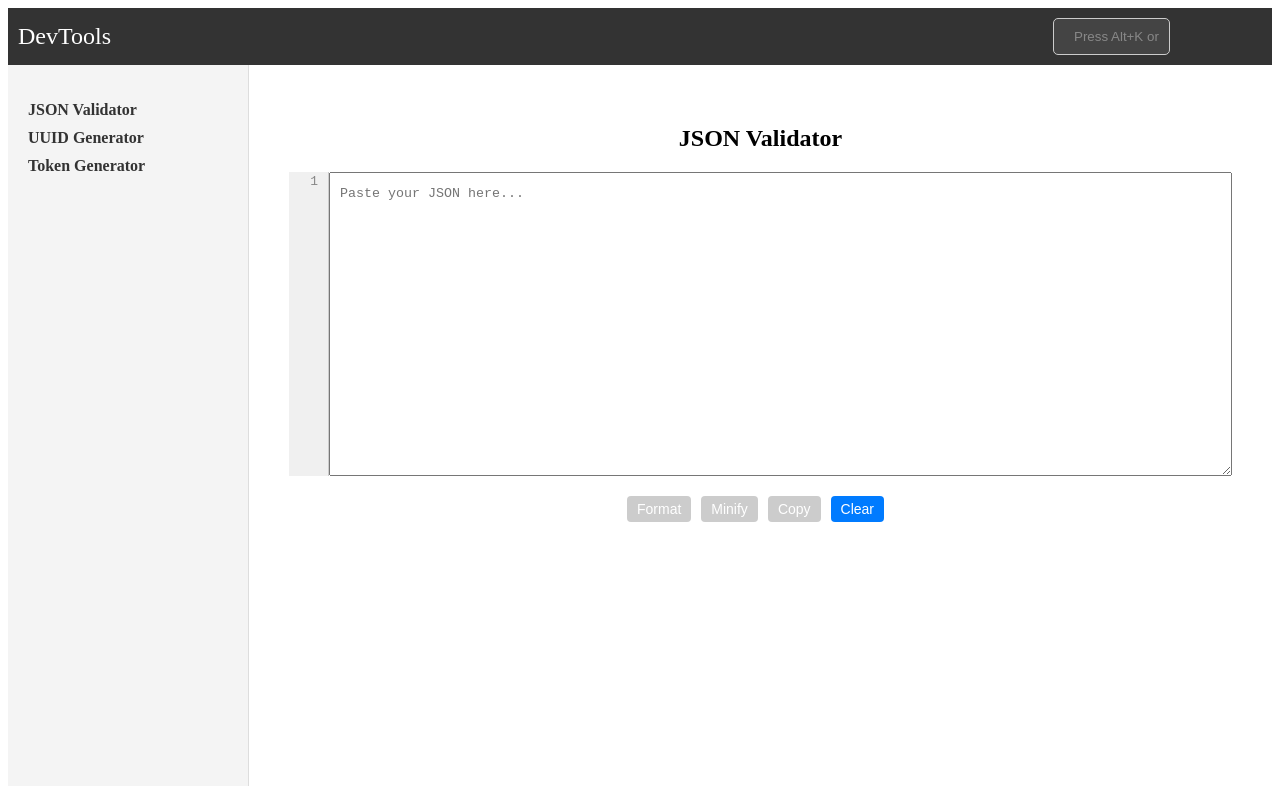
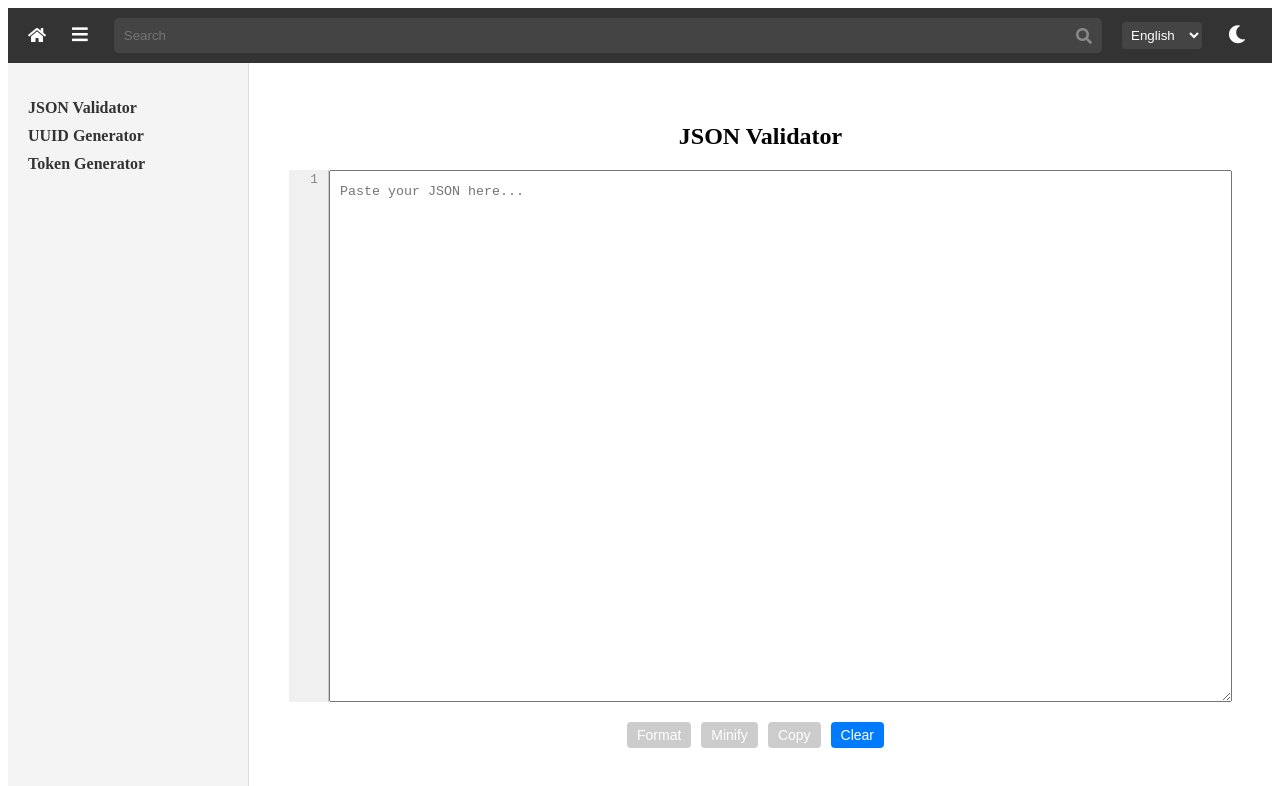
Before and after one commit to sergey-voloshin02/my-tools-page, a Vue app: page /json-validator in a window 1280 px wide. Shown: the top 786 px of the page. Built offline with nearby package versions, Linux system fonts and the light colour scheme.

Commit message:
NavBar upd

```diff
--- a/public/index.html
+++ b/public/index.html
@@ -1,17 +1,26 @@
 <!DOCTYPE html>
 <html lang="">
+
 <head>
   <meta charset="utf-8">
   <meta http-equiv="X-UA-Compatible" content="IE=edge">
   <meta name="viewport" content="width=device-width,initial-scale=1.0">
   <link rel="icon" href="<%= BASE_URL %>favicon.ico">
-    <title><%= htmlWebpackPlugin.options.title %></title>
+  <title>
+    <%= htmlWebpackPlugin.options.title %>
+  </title>
+
+  <link rel="stylesheet" href="https://cdnjs.cloudflare.com/ajax/libs/font-awesome/5.15.4/css/all.min.css" />
+
 </head>
+
 <body>
   <noscript>
-      <strong>We're sorry but <%= htmlWebpackPlugin.options.title %> doesn't work properly without JavaScript enabled. Please enable it to continue.</strong>
+    <strong>We're sorry but <%= htmlWebpackPlugin.options.title %> doesn't work properly without JavaScript enabled.
+        Please enable it to continue.</strong>
   </noscript>
   <div id="app"></div>
   <!-- built files will be auto injected -->
 </body>
+
 </html>
--- a/src/App.vue
+++ b/src/App.vue
@@ -1,24 +1,15 @@
 <template>
   <div>
-    <nav class="navbar">
-      <div class="navbar-brand">DevTools</div>
-      <div class="search-hint">
-        <!-- Строка поиска с иконкой лупы -->
-        <div class="search-input">
-          <i class="fas fa-search"></i>
-          <input
-            type="text"
-            placeholder="Press Alt+K or click here to search..."
-            @focus="openSearch"
-          />
-        </div>
-      </div>
-    </nav>
+    <!-- Навбар вынесен в отдельный компонент -->
+    <MainNavbar @open-search="openSearch" @toggle-menu="toggleMenu" />
 
-    <SearchBar ref="searchBar" /> <!-- Добавляем ref на компонент поиска -->
+    <!-- Компонент поиска -->
+    <SearchBar ref="searchBar" />
 
+    <!-- Основной контейнер -->
     <div class="main-container">
-      <aside class="left-menu">
+      <!-- Левое меню -->
+      <aside class="left-menu" v-if="isMenuVisible">
         <ul>
           <li><router-link to="/json-validator">JSON Validator</router-link></li>
           <li><router-link to="/uuid-generator">UUID Generator</router-link></li>
@@ -26,80 +17,115 @@
         </ul>
       </aside>
 
+      <!-- Контент -->
       <main class="content">
-        <router-view></router-view> <!-- Здесь будет отображаться контент -->
+        <router-view></router-view>
       </main>
     </div>
   </div>
 </template>
 
 <script>
+// Импортируем компоненты
+import MainNavbar from './components/Navbar.vue';
 import SearchBar from './components/SearchBar.vue';
 
 export default {
   name: 'App',
   components: {
+    MainNavbar, // Регистрируем MainNavbar
     SearchBar,
+  },
+  data() {
+    return {
+      isMenuVisible: true, // Управляем видимостью левого меню
+    };
   },
   methods: {
     openSearch() {
-      // Открываем поиск при клике на инпут через ref компонента
+      // Открываем компонент поиска через его ref
       this.$refs.searchBar.openSearch();
+    },
+    toggleMenu() {
+      // Скрываем или показываем левое меню
+      this.isMenuVisible = !this.isMenuVisible;
     },
   },
 };
 </script>
 
 <style scoped>
-/* Навбар и элементы поиска */
+/* Стили для навбара и страницы */
 .navbar {
   background-color: #333;
   color: white;
-  padding: 10px;
+  padding: 10px 20px;
   display: flex;
   justify-content: space-between;
   align-items: center;
 }
 
-.navbar-brand {
-  font-size: 24px;
+.navbar .navbar-left,
+.navbar .navbar-right {
+  display: flex;
+  align-items: center;
 }
 
-.search-hint {
-  margin-left: auto;
+.navbar .home-btn,
+.navbar .menu-btn,
+.navbar .theme-btn {
+  background: none;
+  border: none;
+  color: white;
+  font-size: 18px;
+  cursor: pointer;
+  margin-right: 20px;
 }
 
-.search-input {
-  display: flex;
-  align-items: center;
-  width: 50%; /* Строка поиска занимает половину ширины */
-  background-color: #444;
-  border-radius: 5px;
-  padding: 5px;
-  border: 1px solid #ccc;
-  color: white;
+.navbar .home-btn i,
+.navbar .menu-btn i,
+.navbar .theme-btn i {
+  font-size: 20px;
 }
 
-.search-input i {
-  margin-right: 10px;
+.navbar .search-container {
+  display: flex;
+  flex-grow: 1;
+  max-width: 500px;
+  position: relative;
 }
 
-.search-input input {
+.navbar .search-container input {
   width: 100%;
-  padding: 5px;
+  padding: 8px;
   border: none;
-  background-color: transparent;
+  border-radius: 4px;
+  background-color: #444;
   color: white;
+  outline: none;
 }
 
-.search-input input::placeholder {
+.navbar .search-container .search-icon {
+  position: absolute;
+  right: 10px;
+  top: 50%;
+  transform: translateY(-50%);
   color: #888;
+}
+
+.navbar-right select {
+  background-color: #444;
+  color: white;
+  border: none;
+  border-radius: 4px;
+  padding: 5px;
+  margin-right: 10px;
 }
 
 /* Основные стили для макета страницы */
 .main-container {
   display: flex;
-  height: calc(100vh - 50px);
+  height: calc(100vh - 50px); /* Высота экрана минус высота навбара */
 }
 
 .left-menu {
@@ -132,5 +158,29 @@ export default {
 .content {
   flex: 1;
   padding: 20px;
+  background-color: #fff;
+}
+
+/* Темный режим */
+.dark-mode {
+  background-color: #1e1e1e;
+  color: white;
+}
+
+.dark-mode .left-menu {
+  background-color: #333;
+  border-right-color: #444;
+}
+
+.dark-mode .left-menu a {
+  color: #ddd;
+}
+
+.dark-mode .left-menu a:hover {
+  color: #fff;
+}
+
+.dark-mode .content {
+  background-color: #2c2c2c;
 }
 </style>
--- a/src/components/JSONValidator.vue
+++ b/src/components/JSONValidator.vue
@@ -3,14 +3,8 @@
     <h2>JSON Validator</h2>
     <div class="textarea-wrapper">
       <div class="line-numbers" ref="lineNumbers"></div>
-        <textarea
-          v-model="jsonInput"
-          @input="updateLineNumbers"
-          ref="textarea"
-          placeholder="Paste your JSON here..."
-          rows="10"
-          cols="50"
-        ></textarea>
+      <textarea v-model="jsonInput" @input="updateLineNumbers" ref="textarea" placeholder="Paste your JSON here..."
+        rows="10" cols="50"></textarea>
     </div>
     <div class="actions">
       <button @click="formatJSON" :disabled="!isValid" class="action-button">Format</button>
@@ -135,7 +129,7 @@
   display: flex;
   position: relative;
   width: 100%;
-    height: 40%;
+  height: 70%;
   margin-bottom: 20px;
 }
 
@@ -150,8 +144,10 @@
   font-family: monospace;
   line-height: 1.6;
   box-sizing: border-box;
-    overflow: hidden; /* Убираем скролл-бар */
-    height: 100%; /* Устанавливаем высоту на 100% от высоты контейнера .textarea-wrapper */
+  overflow: hidden;
+  /* Убираем скролл-бар */
+  height: 100%;
+  /* Устанавливаем высоту на 100% от высоты контейнера .textarea-wrapper */
 }
 
 .line-numbers div {
--- /dev/null
+++ b/src/components/Navbar.vue
@@ -0,0 +1,147 @@
+<template>
+    <nav class="navbar">
+      <!-- Левая часть навбара -->
+      <div class="navbar-left">
+        <!-- Кнопка "Home" -->
+        <router-link to="/" class="home-btn">
+          <i class="fas fa-home"></i>
+        </router-link>
+
+        <!-- Кнопка для скрытия/показа левого меню -->
+        <button @click="toggleMenu" class="menu-btn">
+          <i class="fas fa-bars"></i>
+        </button>
+      </div>
+
+      <!-- Строка поиска -->
+      <div class="search-container">
+        <input
+          type="text"
+          v-model="searchQuery"
+          placeholder="Search"
+          @click="openSearch"
+        />
+        <i class="fas fa-search search-icon"></i>
+      </div>
+
+      <!-- Правая часть навбара -->
+      <div class="navbar-right">
+        <!-- Выбор языка -->
+        <select v-model="selectedLanguage" @change="changeLanguage">
+          <option value="en">English</option>
+          <option value="ru">Русский</option>
+        </select>
+
+        <!-- Переключение темы (темная/светлая) -->
+        <button @click="toggleTheme" class="theme-btn">
+          <i :class="isDarkMode ? 'fas fa-sun' : 'fas fa-moon'"></i>
+        </button>
+      </div>
+    </nav>
+  </template>
+
+  <script>
+  export default {
+    name: 'MainNavbar',
+    data() {
+      return {
+        searchQuery: '',
+        selectedLanguage: 'en',
+        isDarkMode: false,
+      };
+    },
+    methods: {
+      openSearch() {
+        this.$emit('open-search');
+      },
+      toggleMenu() {
+        this.$emit('toggle-menu');
+      },
+      changeLanguage() {
+        console.log(`Language changed to ${this.selectedLanguage}`);
+      },
+      toggleTheme() {
+        this.isDarkMode = !this.isDarkMode;
+        document.body.classList.toggle('dark-mode', this.isDarkMode);
+      },
+    },
+  };
+  </script>
+
+  <style scoped>
+  .navbar {
+    display: flex;
+    justify-content: space-between;
+    align-items: center;
+    padding: 10px 20px;
+    background-color: #333;
+    color: white;
+  }
+
+  .navbar-left {
+    display: flex;
+    align-items: center;
+  }
+
+  .home-btn {
+    color: white;
+    text-decoration: none;
+    margin-right: 20px;
+  }
+
+  .menu-btn {
+    background: none;
+    border: none;
+    color: white;
+    font-size: 18px;
+    cursor: pointer;
+  }
+
+  .search-container {
+    display: flex;
+    align-items: center;
+    flex-grow: 1;
+    margin: 0 20px;
+    position: relative;
+  }
+
+  .search-container input {
+    width: 100%;
+    padding: 10px;
+    border: none;
+    border-radius: 5px;
+    background-color: #444;
+    color: white;
+    outline: none;
+  }
+
+  .search-container .search-icon {
+    position: absolute;
+    right: 10px;
+    top: 50%;
+    transform: translateY(-50%);
+    color: #888;
+  }
+
+  .navbar-right {
+    display: flex;
+    align-items: center;
+  }
+
+  .navbar-right select {
+    margin-right: 20px;
+    padding: 5px;
+    background-color: #444;
+    color: white;
+    border: none;
+    border-radius: 4px;
+  }
+
+  .theme-btn {
+    background: none;
+    border: none;
+    color: white;
+    font-size: 18px;
+    cursor: pointer;
+  }
+  </style>
--- a/src/components/SearchBar.vue
+++ b/src/components/SearchBar.vue
@@ -112,7 +112,7 @@
         }
       },
       handleKeydown(event) {
-        if (event.altKey && event.code === 'KeyK') {
+        if ((event.altKey && event.code === 'KeyK') || (event.metaKey && event.code === 'KeyK')) {
           event.preventDefault();
           this.openSearch();
         }
```
Lines whose indentation alone changed are shown as unchanged.
